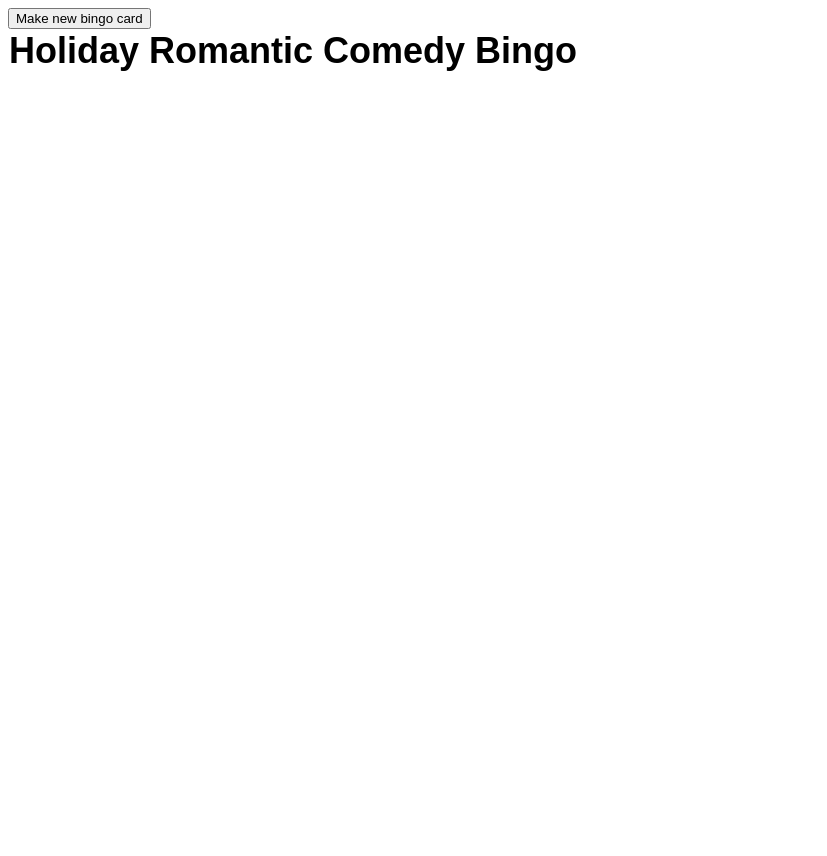
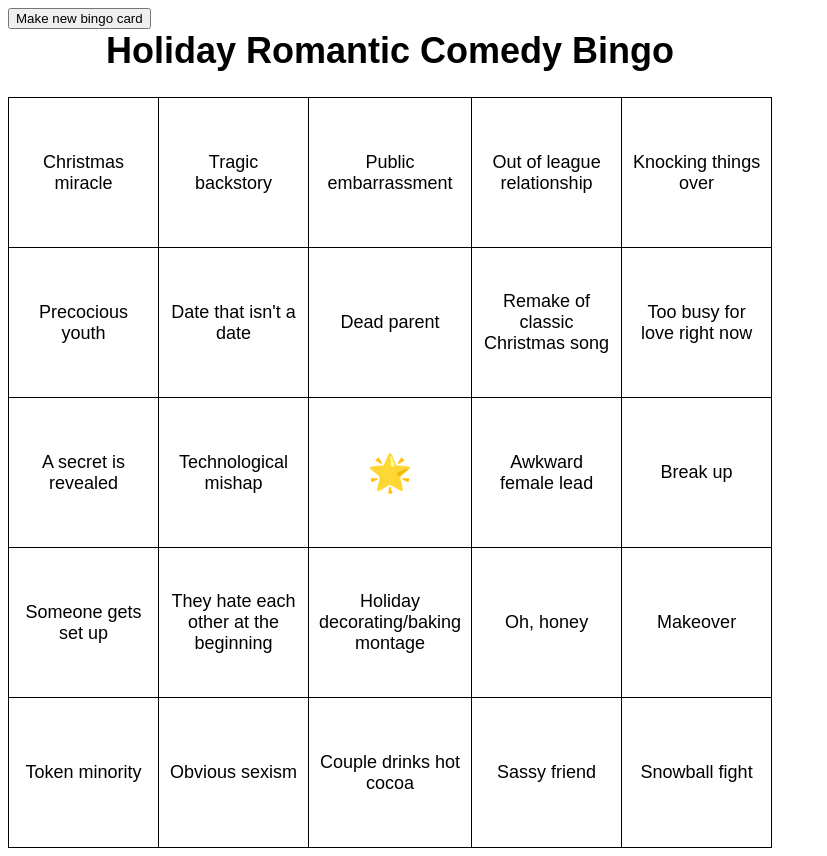
Before and after one commit to bencloutier/holiday-romantic-comedy-bingo, a plain HTML site: page index.html in a window 1280 px wide. Shown: the whole page, without its empty margins (0-827 px from the left). Before the commit the page ends 800 px from the top, so only its background shows below. Drawn offline with Linux system fonts and the light colour scheme.

Commit message:
fix button onclick

```diff
--- a/index.html
+++ b/index.html
@@ -118,7 +118,11 @@
             });
             body.innerHTML = html;
         }
-        document.getElementById('button').click = makeCard;
+        document.getElementById('button').click = (e) => {
+            e.preventDefault();
+            makeCard();
+        };
+        makeCard();
     </script>
 </body>
 </html>
```
